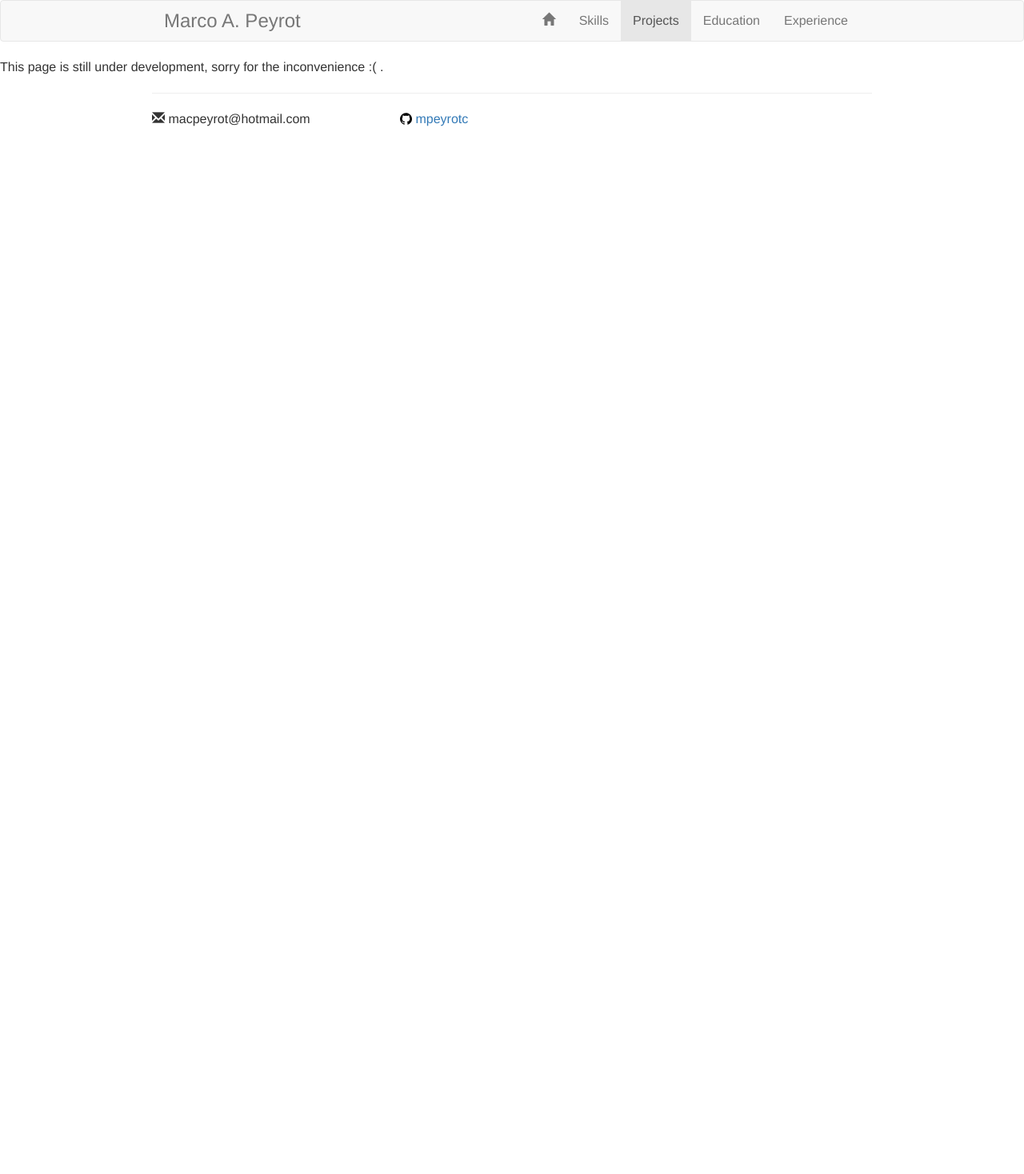
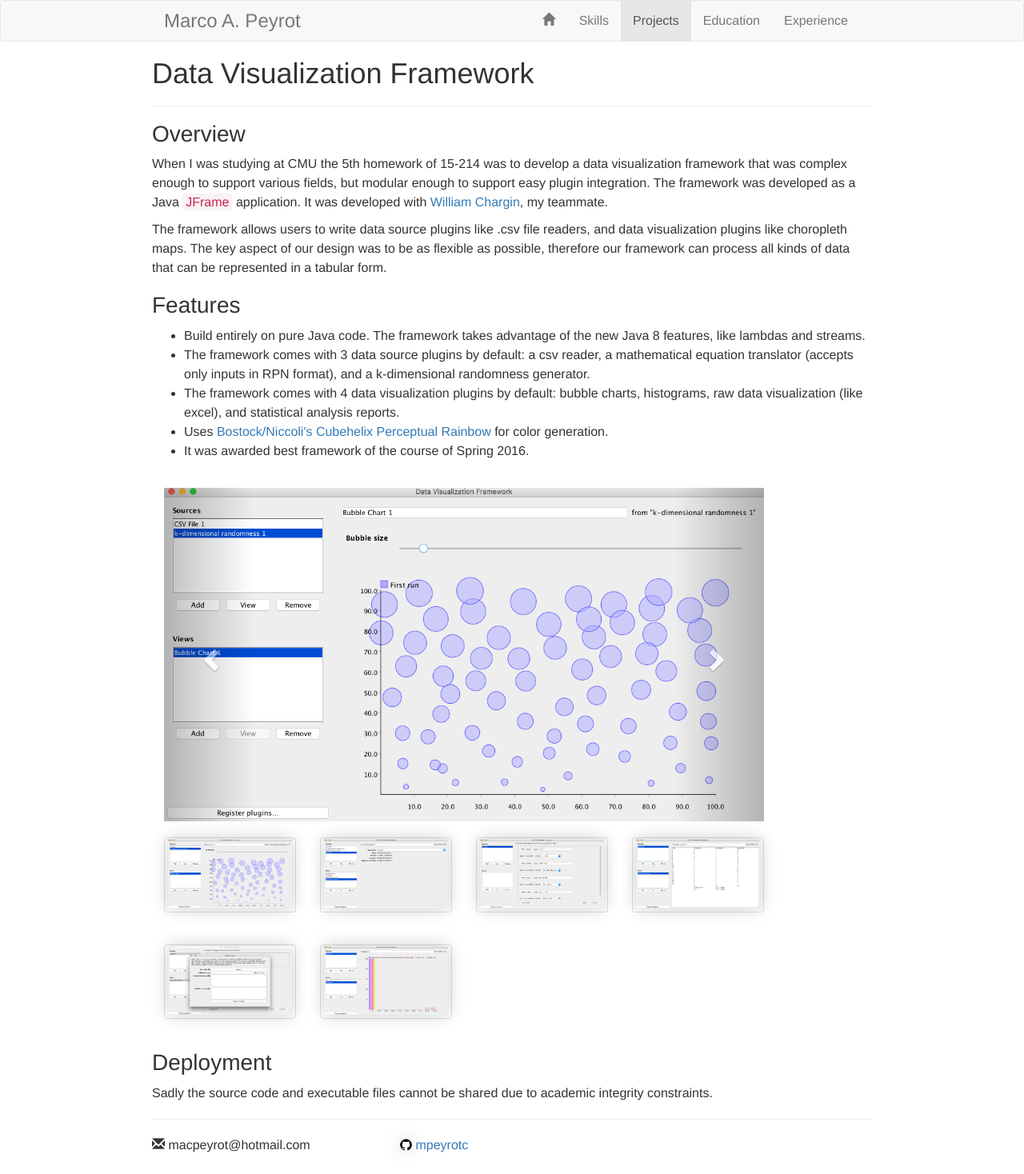
Before and after one commit to Saturn086/saturn086.github.io, a Jekyll site: the page built from projects/data-framework.html, in a window 1280 px wide. Shown: the whole page at 80% size. Built offline with Jekyll 4.4.1, drawn with Linux system fonts in a browser that asks for light colours; Markdown is read by kramdown in place of the engine named in the settings; before the commit the page ends 900 px from its top, so only the background shows below that.

Commit message:
Finish Data vis framework page

```diff
--- a/_includes/gallery.html
+++ b/_includes/gallery.html
@@ -36,16 +36,32 @@
             </div>
         </div><!--/Slider-->
 
-        <div class="row hidden-xs" id="slider-thumbs">
+        <div id="slider-thumbs">
             <!-- Bottom switcher of slider -->
-            <ul class="hide-bullets">
             {% for image in site.data.projects[{{page.id}}].screenshots %}
                 {% assign loopindex = forloop.index0 %}
+                {% assign linebreak = forloop.index0 | modulo: 4 %}
+
+                {% if linebreak == 0 %}
+                    <div class="row hidden-xs" >
+                        <ul class="hide-bullets">
+                {% endif %}
+
                         <li class="col-sm-2">
                             <a class="thumbnail" id="carousel-selector-{{loopindex}}"><img src="{{site.baseurl}}/images/{{image}}"></a>
                         </li>
+
+                {% if linebreak == 3 %}
+                        </ul>
+                    </div>
+                {% endif %}
+
             {% endfor %}
+
+            {% if linebreak < 3 %}
                         </ul>
+                    </div>
+            {% endif %}
         </div>
     </div>
 </div>
--- a/projects/data-framework.html
+++ b/projects/data-framework.html
@@ -3,6 +3,53 @@ layout: default
 title: Data Visualization Framework
 image: no_way_out.png
 repository: www.github.com
+custom_css: projects.css
+id: 2
 ---
 
-This page is still under development, sorry for the inconvenience :( .
+<div class="custom-container">
+    <h2>{{page.title}}</h2>
+    <hr>
+
+    <h3>Overview</h3>
+
+    <p>
+        When I was studying at CMU the 5th homework of 15-214 was to develop a data visualization
+        framework that was complex enough to support various fields, but modular enough to support easy plugin
+        integration. The framework was developed as a Java <code>JFrame</code> application.
+        It was developed with <a href="https://wchargin.github.io/">William Chargin</a>, my teammate.
+    </p>
+    <p>
+        The framework allows users to write data source plugins like .csv file readers, and data visualization plugins
+        like choropleth maps. The key aspect of our design was to be as flexible as possible, therefore our framework
+        can process all kinds of data that can be represented in a tabular form.
+    </p>
+
+    <h3>Features</h3>
+
+    <ul>
+        <li>Build entirely on pure Java code. The framework takes advantage of the new Java 8 features, like lambdas
+        and streams.</li>
+        <li>The framework comes with 3 data source plugins by default: a csv reader, a mathematical equation translator
+        (accepts only inputs in RPN format), and a k-dimensional randomness generator.</li>
+        <li>The framework comes with 4 data visualization plugins by default: bubble charts, histograms, raw data
+            visualization (like excel), and statistical analysis reports.</li>
+        <li>
+            Uses <a href="https://bl.ocks.org/mbostock/310c99e53880faec2434">
+            Bostock/Niccoli's Cubehelix Perceptual Rainbow</a> for color generation.
+        </li>
+        <li>
+            It was awarded best framework of the course of Spring 2016.
+        </li>
+    </ul>
+
+    <br>
+
+    {% include gallery.html %}
+
+    <h3>Deployment</h3>
+
+    <p>
+        Sadly the source code and executable files cannot be shared due to academic integrity constraints.
+    </p>
+</div>
--- a/projects/illuve.html
+++ b/projects/illuve.html
@@ -41,6 +41,8 @@ id: 3
         </li>
     </ul>
 
+    <br>
+
     {% include gallery.html %}
 
     <h3>Deployment</h3>
--- a/projects/survival-sp-game.html
+++ b/projects/survival-sp-game.html
@@ -40,6 +40,8 @@ id: 1
         <li>The game comes with an original soundtrack and artwork.</li>
     </ul>
 
+    <br>
+
     {% include gallery.html %}
 
     <h3>Deployment</h3>
```
Also changed, not shown: _data/projects.yml (+8 -1 lines), images/data_framework/image_1.png (added), images/data_framework/image_2.png (added), images/data_framework/image_3.png (added), images/data_framework/image_4.png (added), images/data_framework/image_5.png (added), images/data_framework/image_6.png (added). Lines whose indentation alone changed are shown as unchanged.
